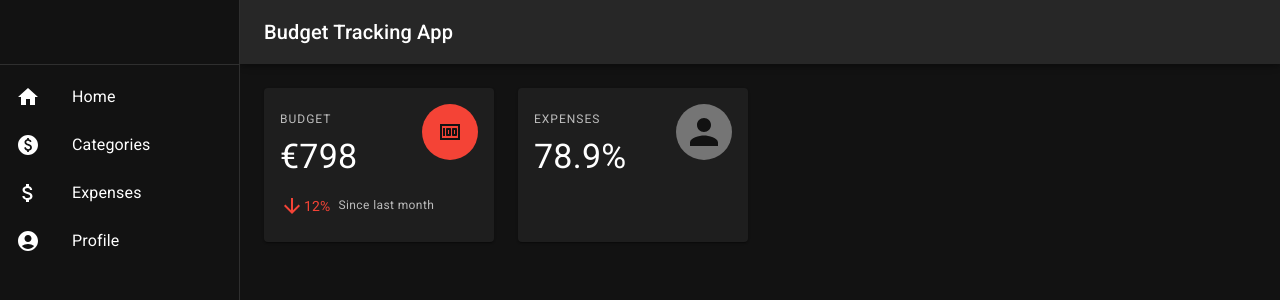
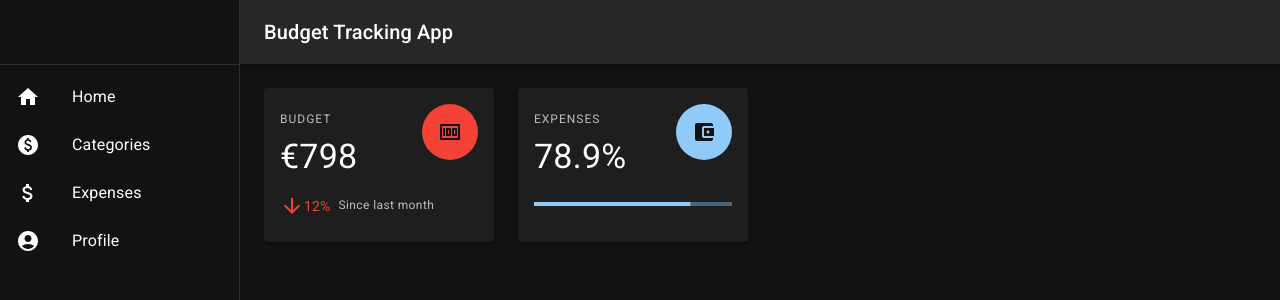
Before and after one commit to SirSimon04/budget_tracker, a React (Create React App) app: page / in a window 1280 px wide. Shown: the top 300 px of the page. Built offline with nearby package versions, Linux system fonts and the light colour scheme.

Commit message:
add ExpenseCardContent

```diff
--- a/src/components/pages/HomePage/HomePage.jsx
+++ b/src/components/pages/HomePage/HomePage.jsx
@@ -5,7 +5,7 @@ import MoneyIcon from "@mui/icons-material/Money";
 import AccountBalanceWalletIcon from "@mui/icons-material/AccountBalanceWallet";
 import { currencyFormatter } from "../../../utils";
 import BudgetCardContent from "./components/cardContents/BudgetCardContent";
-
+import ExpenseCardContent from "./components/cardContents/ExpenseCardContent";
 function HomePage() {
   return (
     <div>
@@ -21,7 +21,14 @@ function HomePage() {
           </HomePageCard>
         </Grid>
         <Grid item xl={3} lg={3} sm={6} xs={12}>
-          <HomePageCard name="Expenses" title="78.9%" />
+          <HomePageCard
+            name="Expenses"
+            title="78.9%"
+            icon={<AccountBalanceWalletIcon />}
+            iconBg="primary.main"
+          >
+            <ExpenseCardContent />
+          </HomePageCard>
         </Grid>
       </Grid>
     </div>
--- /dev/null
+++ b/src/components/pages/HomePage/components/cardContents/ExpenseCardContent.jsx
@@ -0,0 +1,20 @@
+import React from "react";
+import LinearProgress from "@mui/material/LinearProgress";
+import Box from "@mui/material/Box";
+
+function ExpenseCardContent() {
+  return (
+    <div>
+      <Box
+        sx={{
+          pt: 3,
+          alignItems: "center"
+        }}
+      >
+        <LinearProgress variant="determinate" value={79} />
+      </Box>
+    </div>
+  );
+}
+
+export default ExpenseCardContent;
```
